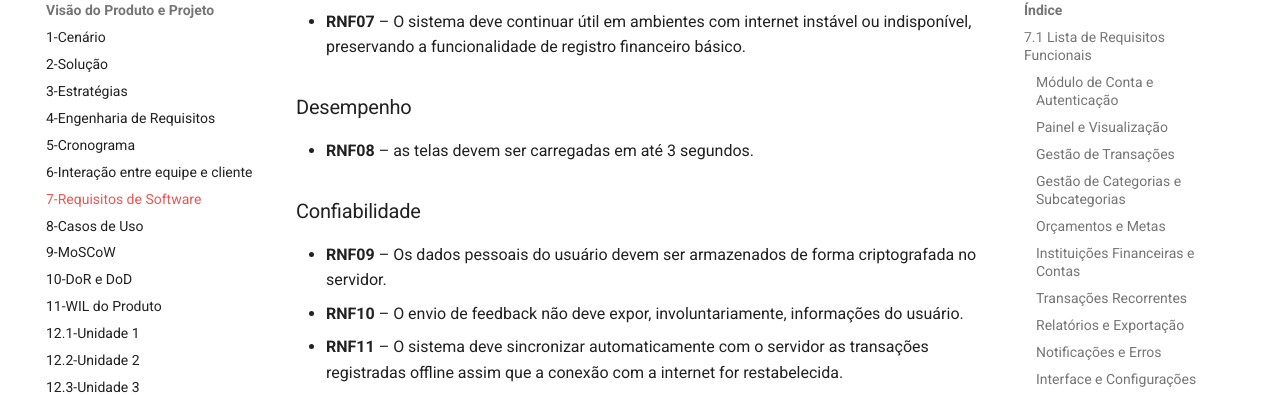
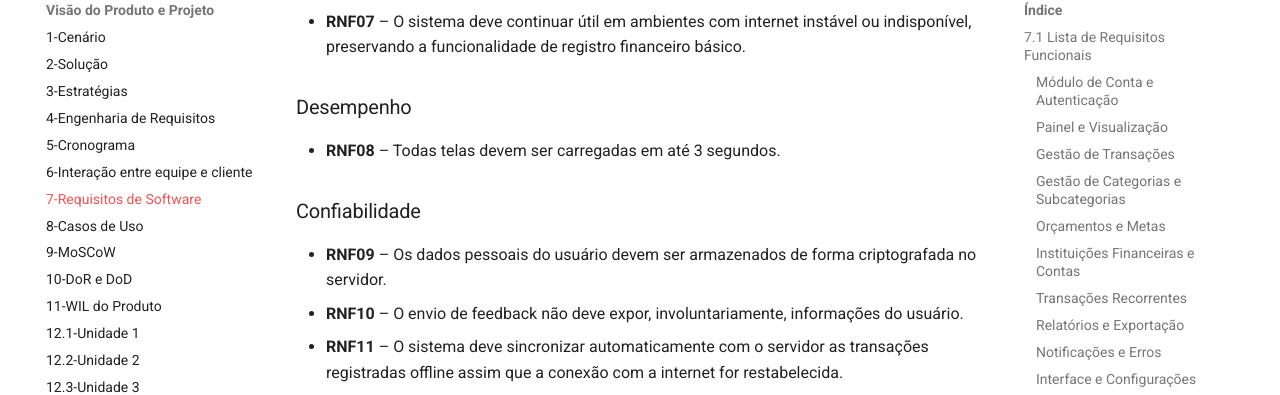
Before and after one commit to mdsreq-fga-unb/REQ-2026.1-T02-TLF, an MkDocs documentation site: the page built from docs/visao/7-requisitos-software.md, in a window 1280 px wide and 900 px high, scrolled down 2598 px. Shown: the part 119-514 px from the top of the window. Built offline with MkDocs 1.6.1 and Material for MkDocs 9.7.7, drawn with Linux system fonts in a browser that asks for light colours; the version menu is left out.

Commit message:
fix(unidade 3): correção da rnf

```diff
--- a/docs/visao/7-requisitos-software.md
+++ b/docs/visao/7-requisitos-software.md
@@ -86,7 +86,7 @@ Os requisitos funcionais descrevem as funcionalidades específicas que o sistema
 
 ### Desempenho
 
-- **RNF08** – as telas devem ser carregadas em até 3 segundos.
+- **RNF08** – Todas telas devem ser carregadas em até 3 segundos.
 
 ### Confiabilidade
 
```
